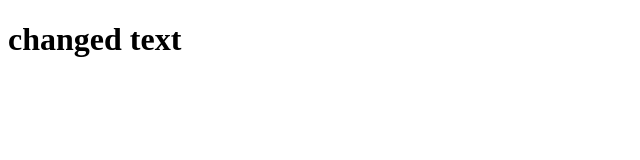
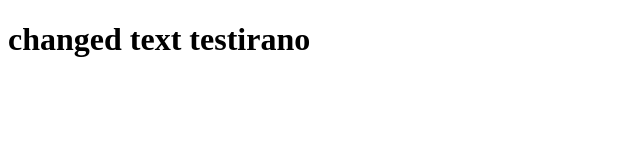
Before and after one commit to kazanovic/test, a plain HTML site: page index.html in a window 1280 px wide. Shown: the whole page, without its empty margins (0-640 px from the left). Drawn offline with Linux system fonts and the light colour scheme.

Commit message:
Update index.html

```diff
--- a/index.html
+++ b/index.html
@@ -9,7 +9,7 @@
 </head>
 
 <body class="theme-red">
-  <h1>changed text</h1>
+  <h1>changed text testirano</h1>
 </body>
 
 </html>
```
